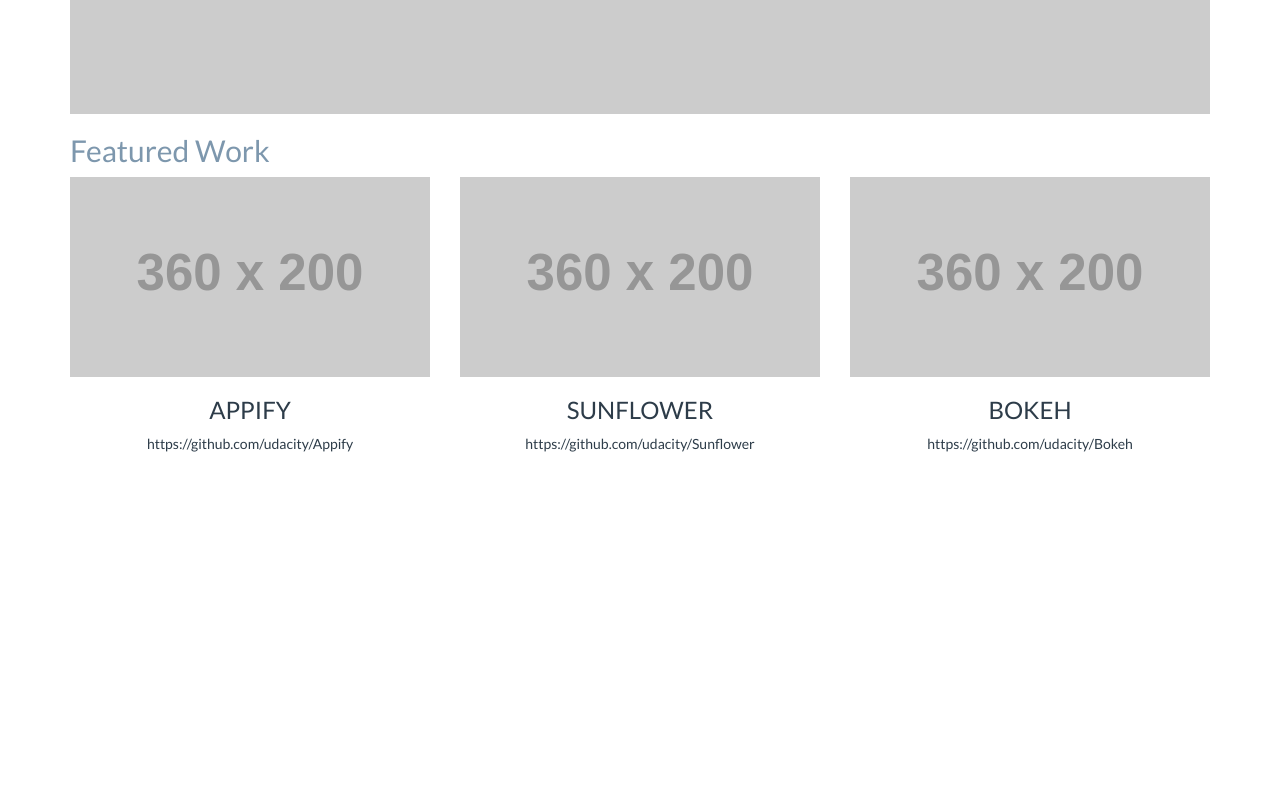
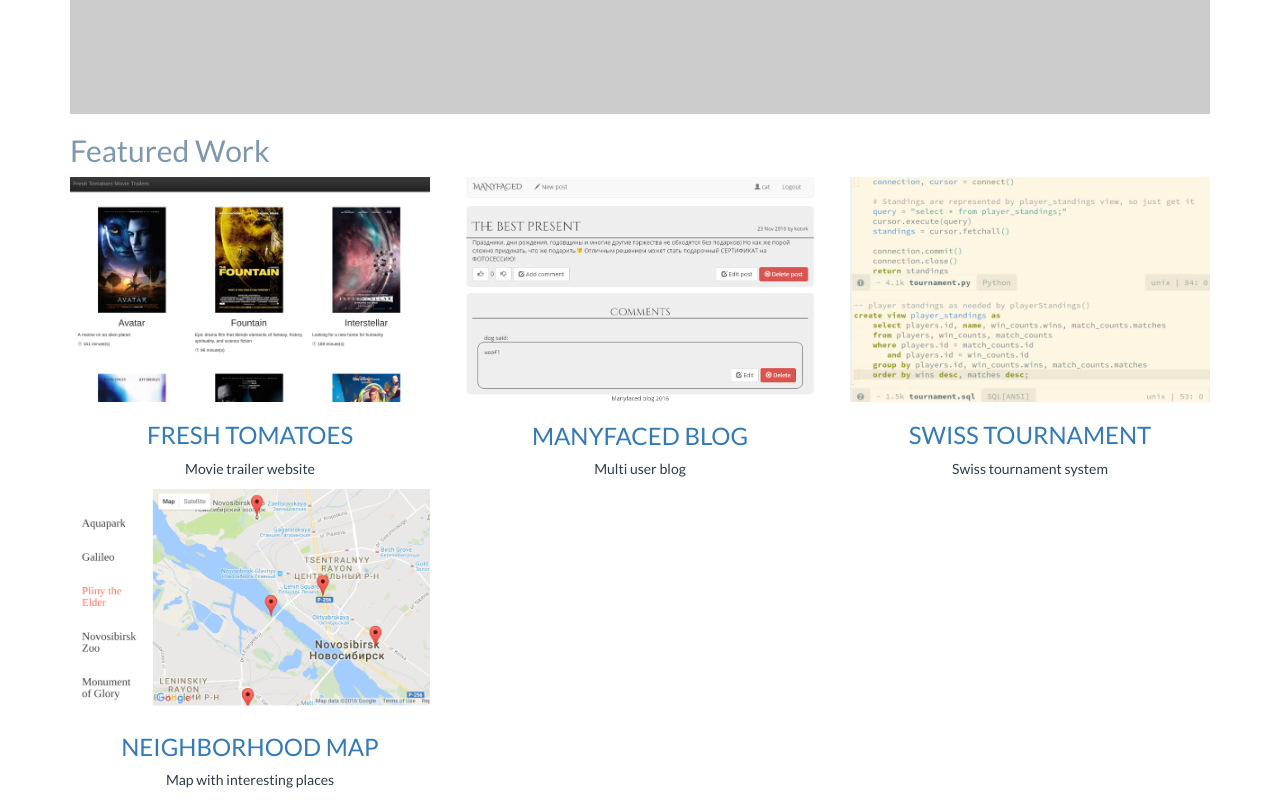
Before and after one commit to JIghtuse/udacity-portfolio-final, a plain HTML site: page index.html in a window 1280 px wide. Shown: the part 539-1339 px from the top of the page. Before the commit the page ends 993 px from the top, so only its background shows below. Drawn offline with Linux system fonts and the light colour scheme; placeholder pictures from the web are drawn by us.

Commit message:
index, images: Add real projects

```diff
--- a/index.html
+++ b/index.html
@@ -37,19 +37,42 @@
             </div>
             <div class="row text-center">
                 <div class="project col-md-4">
-                    <img src="http://placehold.it/360x200" class="img-responsive" alt="Appify project image">
-                    <h3 class="text-uppercase">Appify</h3>
-                    https://github.com/udacity/Appify
+                    <a href="https://github.com/JIghtuse/udacity-movie-trailer-final">
+                        <img src="images/movie_trailer_website.png" class="img-responsive" alt="Movie trailer website schreenshot">
+                    </a>
+                    <a href="https://github.com/JIghtuse/udacity-movie-trailer-final">
+                        <h3 class="text-uppercase">Fresh tomatoes</h3>
+                    </a>
+                    <p>Movie trailer website</p>
                 </div>
                 <div class="project col-md-4">
-                    <img src="http://placehold.it/360x200" class="img-responsive" alt="Sunflower project image">
-                    <h3 class="text-uppercase">Sunflower</h3>
-                    https://github.com/udacity/Sunflower
+                    <a href="https://github.com/JIghtuse/manyfaced-blog">
+                        <img src="images/multi_user_blog.png" class="img-responsive" alt="Multi-user blog project screenshot">
+                    </a>
+                    <a href="https://github.com/JIghtuse/manyfaced-blog">
+                        <h3 class="text-uppercase">Manyfaced blog</h3>
+                    </a>
+                    <p>Multi user blog</p>
                 </div>
                 <div class="project col-md-4">
-                    <img src="http://placehold.it/360x200" class="img-responsive" alt="Bokeh project image">
-                    <h3 class="text-uppercase">Bokeh</h3>
-                    https://github.com/udacity/Bokeh
+                    <a href="https://github.com/JIghtuse/udacity-swiss-tournament-final">
+                        <img src="images/swiss_tournament.png" class="img-responsive" alt="Swiss tournament project screenshot">
+                    </a>
+                    <a href="https://github.com/JIghtuse/udacity-swiss-tournament-final">
+                        <h3 class="text-uppercase">Swiss tournament</h3>
+                    </a>
+                    <p>Swiss tournament system</p>
+                </div>
+            </div>
+            <div class="row text-center">
+                <div class="project col-md-4">
+                    <a href="https://github.com/JIghtuse/udacity-neighborhood-map-final">
+                        <img src="images/neighborhood_map.png" class="img-responsive" alt="Neighborhood map project screenshot">
+                    </a>
+                    <a href="https://github.com/JIghtuse/udacity-neighborhood-map-final">
+                        <h3 class="text-uppercase">Neighborhood map</h3>
+                    </a>
+                    <p>Map with interesting places</p>
                 </div>
             </div>
         </div>
```
Also changed, not shown: images/movie_trailer_website.png (added), images/multi_user_blog.png (added), images/neighborhood_map.png (added), images/swiss_tournament.png (added).
